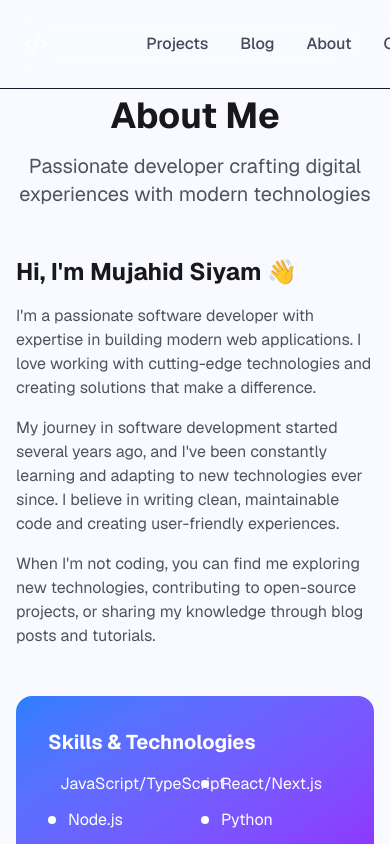
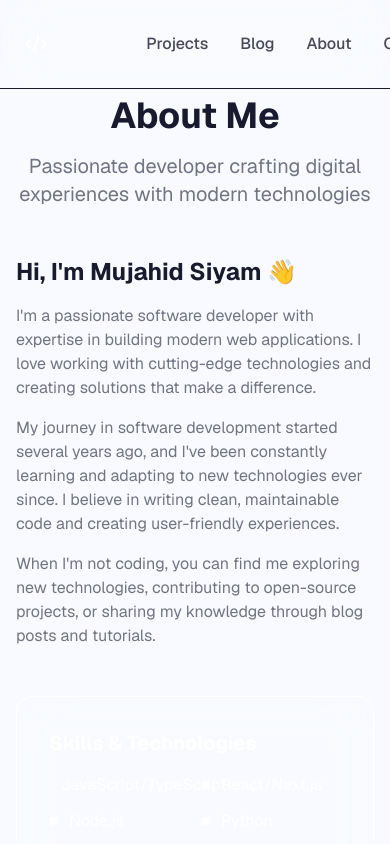
Before and after one commit to mujaxso/mujaxso.com.nextjs, a Next.js app: page /about in a window 390 px wide. Shown: the top 844 px of the page. Built offline with nearby package versions, Linux system fonts and the light colour scheme.

Commit message:
feat: update color scheme to One Dark theme and remove duplicate footer
Co-authored-by: aider (deepseek/deepseek-chat) <aider@aider.chat>

```diff
--- a/src/app/about/page.tsx
+++ b/src/app/about/page.tsx
@@ -3,34 +3,34 @@ export default function AboutPage() {
     <div className="pt-24 pb-16">
       <div className="max-w-4xl mx-auto px-4 sm:px-6 lg:px-8">
         <div className="text-center mb-12">
-          <h1 className="text-4xl font-bold text-zinc-900 dark:text-white mb-4">
+          <h1 className="text-4xl font-bold text-foreground mb-4">
             About Me
           </h1>
-          <p className="text-xl text-zinc-600 dark:text-zinc-300 max-w-2xl mx-auto">
+          <p className="text-xl text-foreground/60 max-w-2xl mx-auto">
             Passionate developer crafting digital experiences with modern technologies
           </p>
         </div>
 
         <div className="grid md:grid-cols-2 gap-12 items-center mb-16">
           <div>
-            <h2 className="text-2xl font-bold text-zinc-900 dark:text-white mb-4">
+            <h2 className="text-2xl font-bold text-foreground mb-4">
               Hi, I'm Mujahid Siyam 👋
             </h2>
-            <p className="text-zinc-600 dark:text-zinc-300 mb-4">
+            <p className="text-foreground/60 mb-4">
               I'm a passionate software developer with expertise in building modern web applications.
               I love working with cutting-edge technologies and creating solutions that make a difference.
             </p>
-            <p className="text-zinc-600 dark:text-zinc-300 mb-4">
+            <p className="text-foreground/60 mb-4">
               My journey in software development started several years ago, and I've been constantly
               learning and adapting to new technologies ever since. I believe in writing clean,
               maintainable code and creating user-friendly experiences.
             </p>
-            <p className="text-zinc-600 dark:text-zinc-300">
+            <p className="text-foreground/60">
               When I'm not coding, you can find me exploring new technologies, contributing to open-source
               projects, or sharing my knowledge through blog posts and tutorials.
             </p>
           </div>
-          <div className="bg-gradient-to-br from-blue-500 to-purple-600 rounded-2xl p-8 text-white">
+          <div className="backdrop-blur-xl bg-gradient-to-r from-primary to-secondary rounded-2xl p-8 text-white border border-glass-border">
             <h3 className="text-xl font-bold mb-4">Skills & Technologies</h3>
             <div className="grid grid-cols-2 gap-3">
               {[
--- a/src/app/blog/page-client.tsx
+++ b/src/app/blog/page-client.tsx
@@ -154,13 +154,13 @@ export default function BlogPageClient({ posts }: BlogPageProps) {
   }, [searchQuery, posts]);
 
   return (
-    <div className="min-h-screen bg-zinc-50 dark:bg-zinc-900 transition-colors duration-300">
+    <div className="min-h-screen bg-background transition-colors duration-300">
       <main className="max-w-7xl mx-auto px-4 sm:px-6 lg:px-8 py-20">
         <div className="text-center mb-16">
-          <h1 className="text-5xl md:text-6xl font-bold mb-6 text-zinc-900 dark:text-zinc-100">
+          <h1 className="text-5xl md:text-6xl font-bold mb-6 text-foreground">
             Blog
           </h1>
-          <p className="text-xl text-zinc-600 dark:text-zinc-400 max-w-2xl mx-auto">
+          <p className="text-xl text-foreground/60 max-w-2xl mx-auto">
             Thoughts, ideas, and insights on software engineering, AI, and technology
           </p>
         </div>
--- a/src/app/contact/page.tsx
+++ b/src/app/contact/page.tsx
@@ -30,10 +30,10 @@ export default function ContactPage() {
     <div className="pt-24 pb-16">
       <div className="max-w-6xl mx-auto px-4 sm:px-6 lg:px-8">
         <div className="text-center mb-12">
-          <h1 className="text-4xl font-bold text-zinc-900 dark:text-white mb-4">
+          <h1 className="text-4xl font-bold text-foreground mb-4">
             Get In Touch
           </h1>
-          <p className="text-xl text-zinc-600 dark:text-zinc-300 max-w-2xl mx-auto">
+          <p className="text-xl text-foreground/60 max-w-2xl mx-auto">
             Have a project in mind or want to collaborate? I'd love to hear from you.
           </p>
         </div>
--- a/src/app/globals.css
+++ b/src/app/globals.css
@@ -1,15 +1,15 @@
 @import "tailwindcss";
 
 :root {
-  --background: #0a0a0f;
-  --foreground: #f0f0ff;
-  --primary: #8b5cf6;
-  --primary-dark: #7c3aed;
-  --secondary: #06b6d4;
-  --accent: #f59e0b;
-  --glass: rgba(255, 255, 255, 0.05);
-  --glass-border: rgba(255, 255, 255, 0.1);
-  --glass-dark: rgba(0, 0, 0, 0.2);
+  --background: #282c34;
+  --foreground: #abb2bf;
+  --primary: #61afef;
+  --primary-dark: #528bff;
+  --secondary: #98c379;
+  --accent: #e5c07b;
+  --glass: rgba(40, 44, 52, 0.7);
+  --glass-border: rgba(171, 178, 191, 0.1);
+  --glass-dark: rgba(0, 0, 0, 0.3);
 }
 
 @theme inline {
--- a/src/app/page.tsx
+++ b/src/app/page.tsx
@@ -46,8 +46,8 @@ export default function Home() {
         {/* Skills Section */}
         <section className="py-20">
           <div className="text-center mb-16">
-            <h3 className="text-4xl font-bold mb-4 text-zinc-900 dark:text-zinc-100">Technologies & Tools</h3>
-            <p className="text-xl text-zinc-500 dark:text-zinc-400 max-w-2xl mx-auto">
+            <h3 className="text-4xl font-bold mb-4 text-foreground">Technologies & Tools</h3>
+            <p className="text-xl text-foreground/60 max-w-2xl mx-auto">
               A versatile toolkit for building robust, scalable, and intelligent applications
             </p>
           </div>
@@ -80,7 +80,6 @@ export default function Home() {
           </div>
         </section>
       </main>
-      <Footer />
     </div>
   );
 }
--- a/src/app/projects/page.tsx
+++ b/src/app/projects/page.tsx
@@ -90,18 +90,18 @@ export default async function ProjectsPage() {
   const projects = await getProjects();
 
   return (
-    <div className="min-h-screen bg-zinc-50 font-sans dark:bg-zinc-900 transition-colors duration-300">
+    <div className="min-h-screen bg-background font-sans transition-colors duration-300">
       <main className="max-w-6xl mx-auto px-4 sm:px-6 lg:px-8 py-20">
         <div className="text-center mb-12">
-          <h1 className="text-4xl font-bold mb-4 text-zinc-900 dark:text-zinc-100">Featured Projects</h1>
-          <p className="text-xl text-zinc-600 dark:text-zinc-300 max-w-2xl mx-auto">
+          <h1 className="text-4xl font-bold mb-4 text-foreground">Featured Projects</h1>
+          <p className="text-xl text-foreground/60 max-w-2xl mx-auto">
             A collection of my open-source projects and contributions
           </p>
         </div>
 
         <div className="grid gap-8 md:grid-cols-2 lg:grid-cols-2">
           {projects.map((project) => (
-            <div key={project.slug} className="group relative overflow-hidden rounded-2xl bg-zinc-100 dark:bg-zinc-800 p-6 hover:transform hover:scale-[1.02] transition-all duration-300 border border-zinc-200 dark:border-zinc-700">
+            <div key={project.slug} className="group relative overflow-hidden rounded-2xl backdrop-blur-xl bg-glass border border-glass-border p-6 hover:transform hover:scale-[1.02] transition-all duration-300">
               <Link href={`/projects/${project.slug}`} className="block">
                 <div className="h-48 bg-gradient-to-br from-blue-500 to-purple-600 rounded-lg mb-4 flex items-center justify-center">
                   <div className="text-white text-4xl font-bold opacity-80">
```
